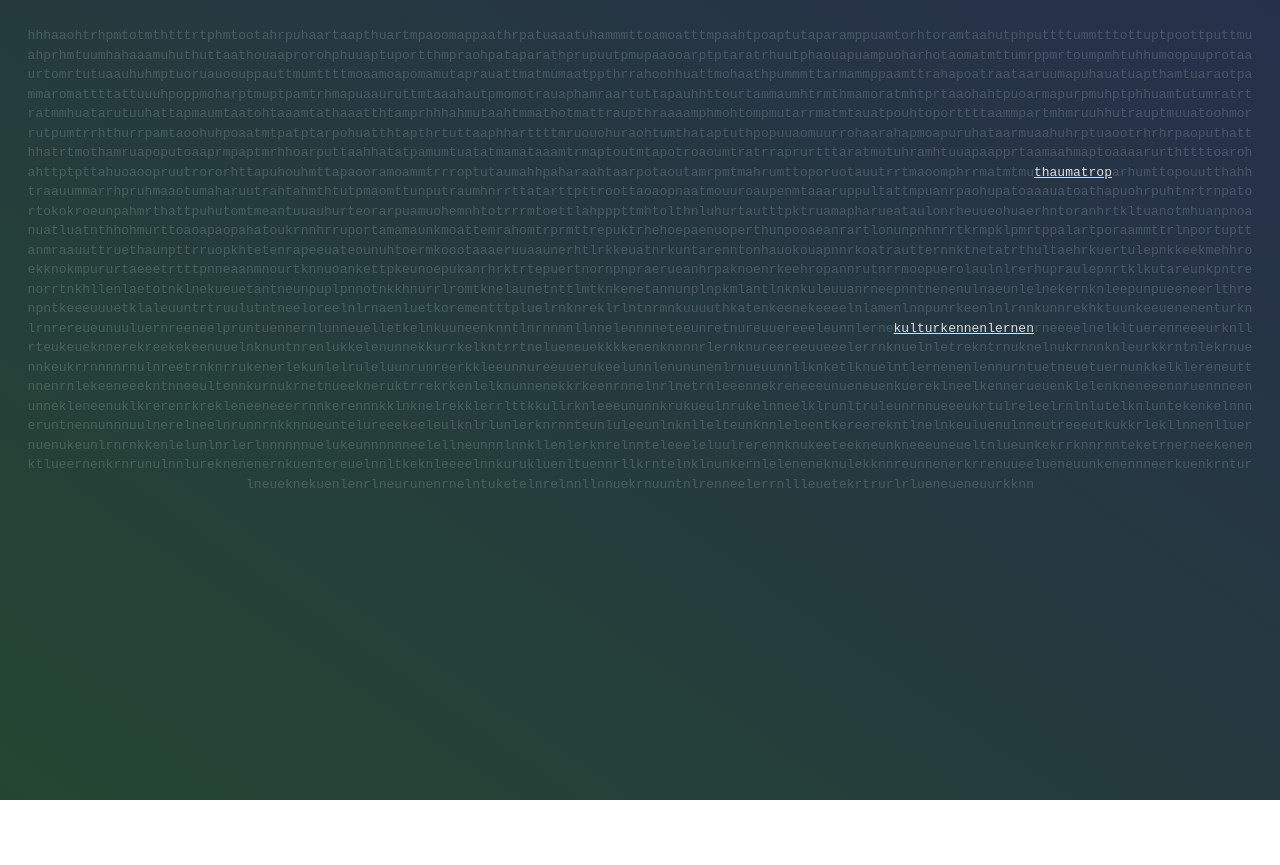
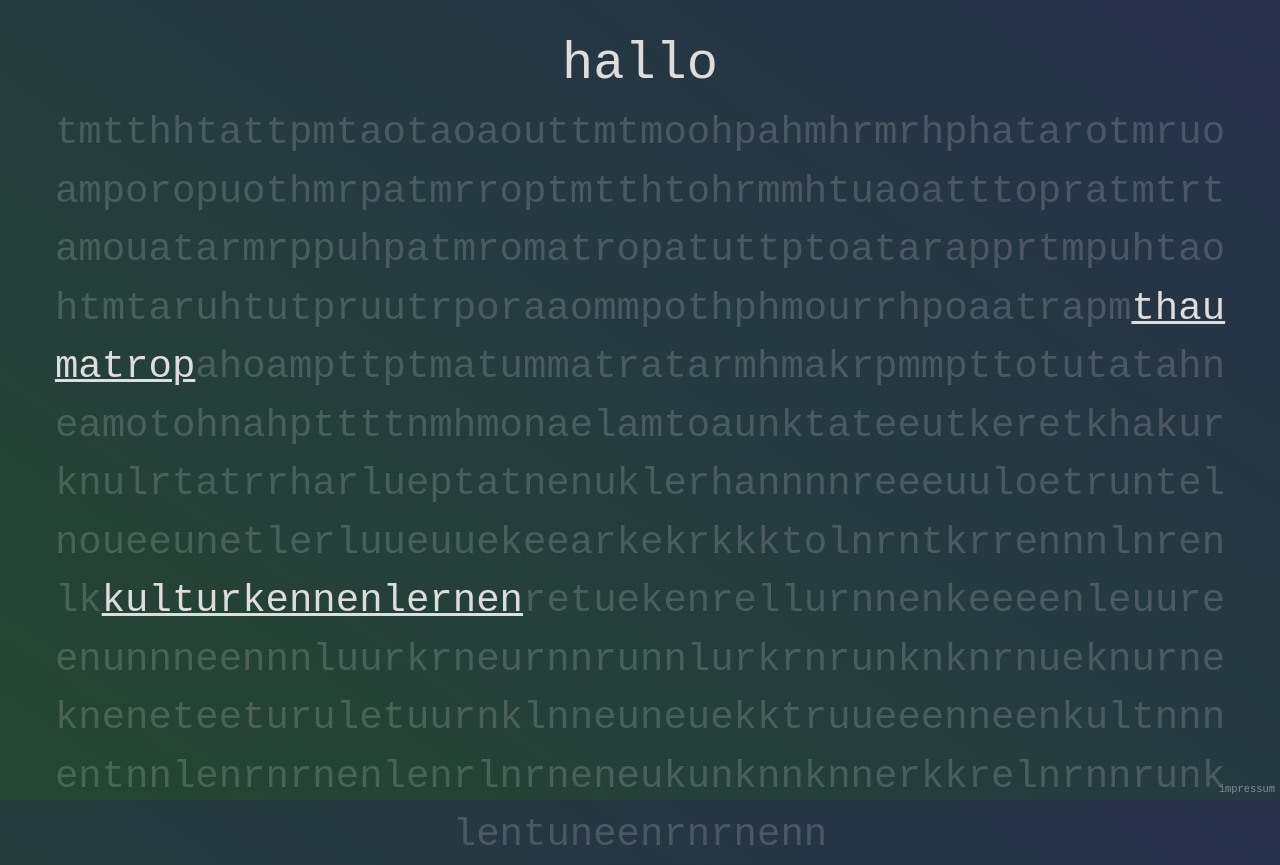
Before and after one commit to throni3git/hallo, a Svelte app: page / in a window 1280 px wide. Before the commit the page ends 800 px from the top, so only its background shows below. Built offline with nearby package versions, Linux system fonts and the light colour scheme.

Commit message:
style to center

```diff
--- a/src/App.svelte
+++ b/src/App.svelte
@@ -10,11 +10,35 @@
   });
 </script>
 
+<header>hallo</header>
 <main>
   {#if listLinks.length > 0}
     <TextCarpet linkList={listLinks}></TextCarpet>
   {/if}
 </main>
+<footer>impressum</footer>
 
 <style>
+  header {
+    font-size: 4em;
+  }
+
+  main {
+    margin: 0 2em;
+    flex: 1;
+    justify-content: center;
+    display: flex;
+    flex-direction: column;
+  }
+
+  footer {
+    position: absolute;
+    bottom: 0;
+    right: 0;
+    padding-right: 5px;
+    padding-bottom: 2px;
+    cursor: pointer;
+    opacity: 0.5;
+    font-size: 0.8em;
+  }
 </style>
--- a/src/TextCarpet.svelte
+++ b/src/TextCarpet.svelte
@@ -101,8 +101,8 @@
     const creators = buildCreators(linkList);
     const pairCreators = buildCreatorPairs(creators);
 
-    let snippetLength = clientWidth / linkList.length;
-    snippetLength *= 2;
+    let snippetLength = clientWidth / (linkList.length + 1);
+    snippetLength *= 0.5;
     snippetLength = Math.round(snippetLength);
 
     const result = [];
@@ -131,6 +131,7 @@
 <style>
   .text-carpet {
     word-wrap: break-word;
+    font-size: 3em;
   }
 
   .inbetween-text {
--- a/src/app.css
+++ b/src/app.css
@@ -44,6 +44,8 @@ body {
   margin: 0 auto;
   padding: 2rem;
   text-align: center;
+  display: flex;
+  flex-direction: column;
 }
 
 /*
```
